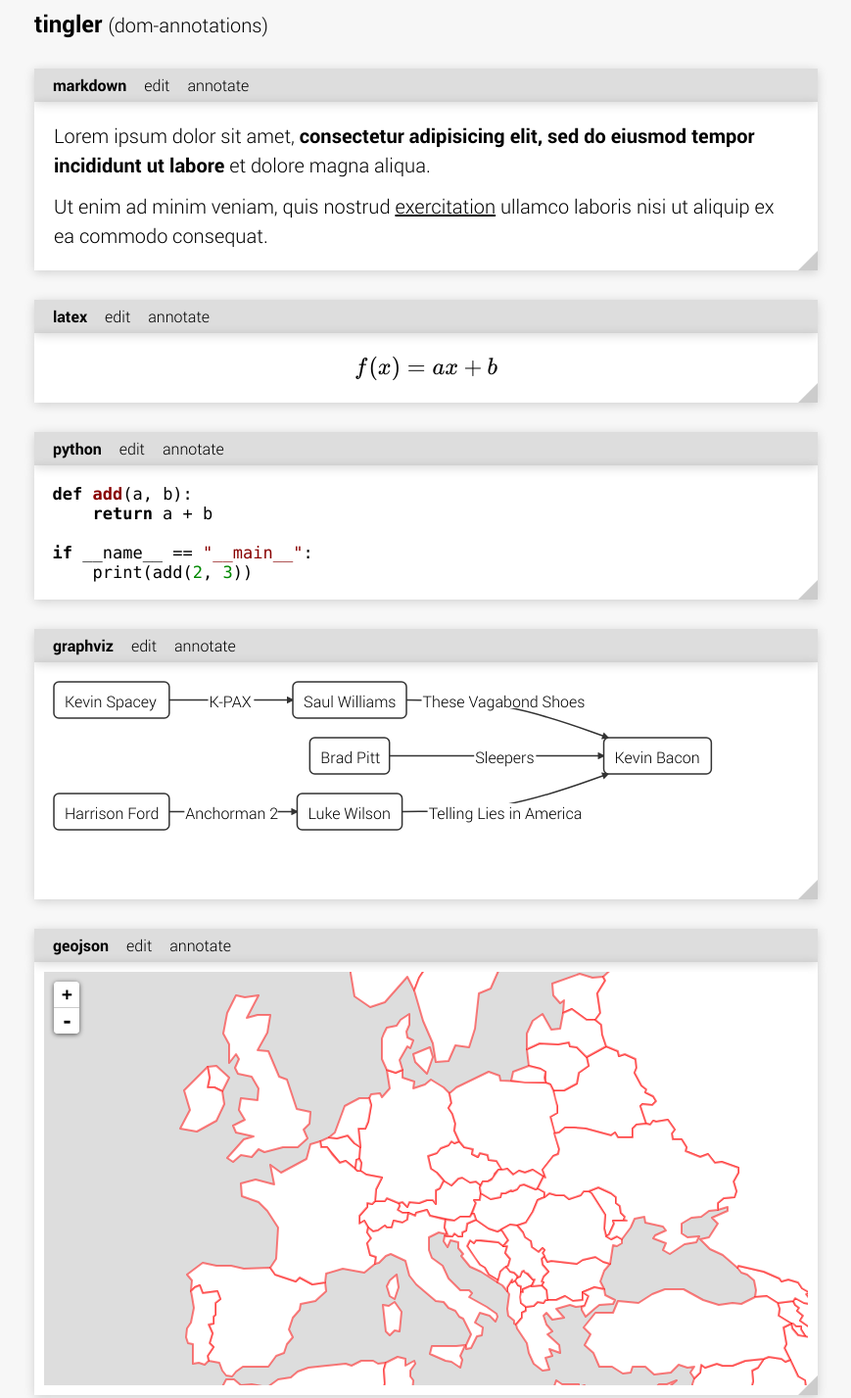
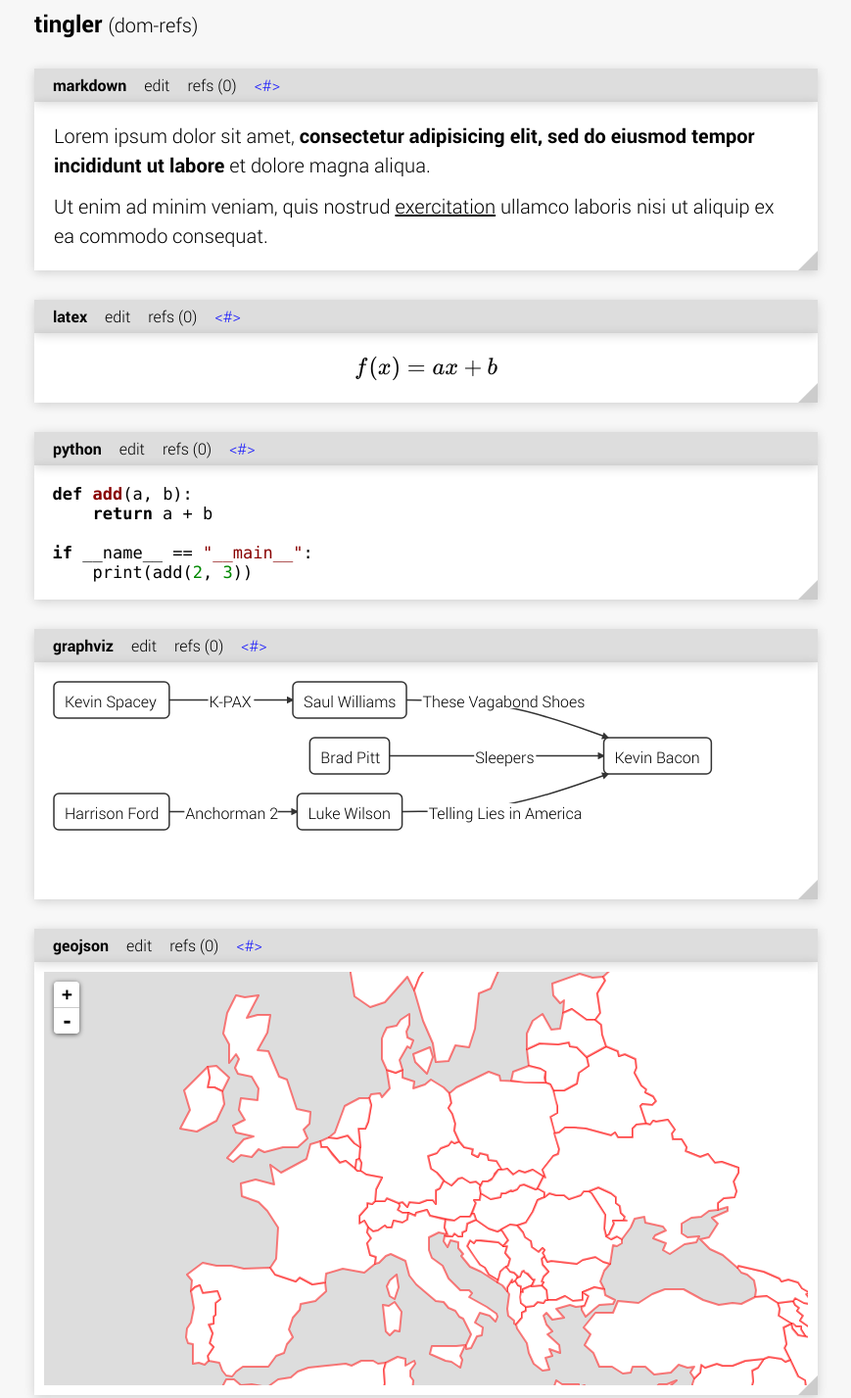
Before and after one commit to hastebrot/tingler-dom, a website: page src/demo-use-cases.jade in a window 1280 px wide. Shown: the top 1427 px of the page at 98% size, without its empty margins (205-1074 px from the left). Drawn offline with nearby package versions, Linux system fonts and the light colour scheme; files that its build step writes are made by us from their sources.

Commit message:
fix(): Include margins in bounds for highlighted element.

```diff
--- a/src/demo-use-cases.jade
+++ b/src/demo-use-cases.jade
@@ -29,14 +29,15 @@ html
       style.
         h2 small { font-weight: 300; }
 
-      h2 tingler <small>(dom-annotations)</small>
+      h2 tingler <small>(dom-refs)</small>
 
       section.example#text-comments(style="position: relative")
         div.tingler.resizable(style="z-index: 99")
         div.tingler.controls.shadow-z1.top
           div.title markdown
           a.edit.button edit
-          a.annotate.button annotate
+          a.refs.button refs (0)
+          a.annotate.button <#>
           div.annotations
         div.tingler.target.shadow-z1.top
           div.markdown.
@@ -51,7 +52,8 @@ html
         div.tingler.controls.shadow-z1.top
           div.title latex
           a.edit.button edit
-          a.annotate.button annotate
+          a.refs.button refs (0)
+          a.annotate.button <#>
           div.annotations
         div.tingler.target.shadow-z1.top
           div.formula.
@@ -62,7 +64,8 @@ html
         div.tingler.controls.shadow-z1.top
           div.title python
           a.edit.button edit
-          a.annotate.button annotate
+          a.refs.button refs (0)
+          a.annotate.button <#>
           div.annotations
         div.tingler.target.shadow-z1.top
           pre: code.code.language-python.
@@ -77,7 +80,8 @@ html
         div.tingler.controls.shadow-z1.top
           div.title graphviz
           a.edit.button edit
-          a.annotate.button annotate
+          a.refs.button refs (0)
+          a.annotate.button <#>
           div.annotations
         div.tingler.target.shadow-z1.top
           svg.graph
@@ -88,7 +92,8 @@ html
         div.tingler.controls.shadow-z1.top
           div.title geojson
           a.edit.button edit
-          a.annotate.button annotate
+          a.refs.button refs (0)
+          a.annotate.button <#>
           div.annotations
         div.tingler.target.shadow-z1.top
           div.map
--- a/src/tingler.css
+++ b/src/tingler.css
@@ -46,7 +46,7 @@
 }
 .tingler.controls .button.active {
     position: relative;
-    color: #ddd;
+    color: #ddd !important;
     background: #555;
 }
 .tingler.controls .button.active:after {
@@ -77,6 +77,10 @@
 
 .tingler.target {
     padding: 10px;
+}
+
+.tingler.controls .annotate.button {
+    color: rgba(0, 0, 255, 0.9);
 }
 
 .tingler.controls .annotations  {
--- a/src/tingler.js
+++ b/src/tingler.js
@@ -1,3 +1,12 @@
+// TODO: write technical document.
+// TODO: browserify components
+// TODO: implement complete path algorithm.
+// TODO: fix position: relative bug and margin-left for highlight.
+// TODO: implement <pre> + \n to lines with <div id="line-1" class="inline">...</div>
+// TODO: implement path info string: tag (magenta) #id (green) .class (blue).
+// TODO: implement absolute path to element with :nth().
+// TODO: implement <span> insertion algorithm that detects overlapping tags.
+
 var initSections = function() {
   // markdown text.
   var $markdownText = $("#text-comments .markdown");
@@ -129,8 +138,8 @@ var calculateTingleBounds = function($target) {
   var bounds = {
     left: position.left,
     top: position.top,
-    width: $target.outerWidth(),
-    height: $target.outerHeight()
+    width: $target.outerWidth(true),
+    height: $target.outerHeight(true)
   };
 
   if ($target[0].getBBox) {
```
Also changed, not shown: src/demo-use-cases.html.
